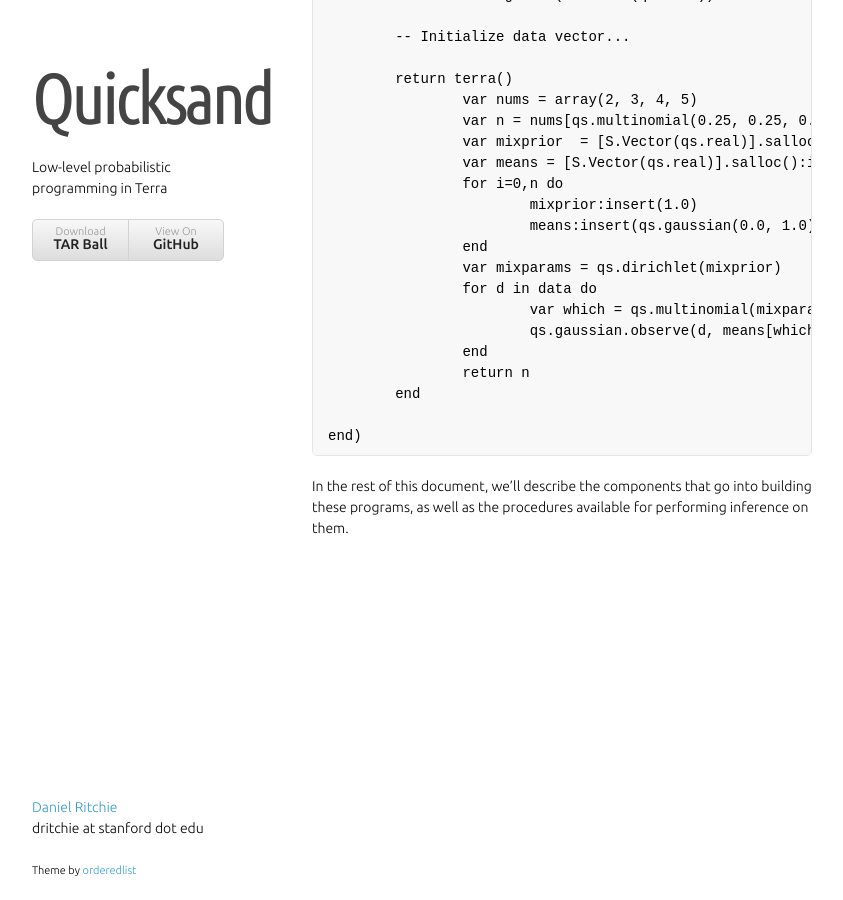
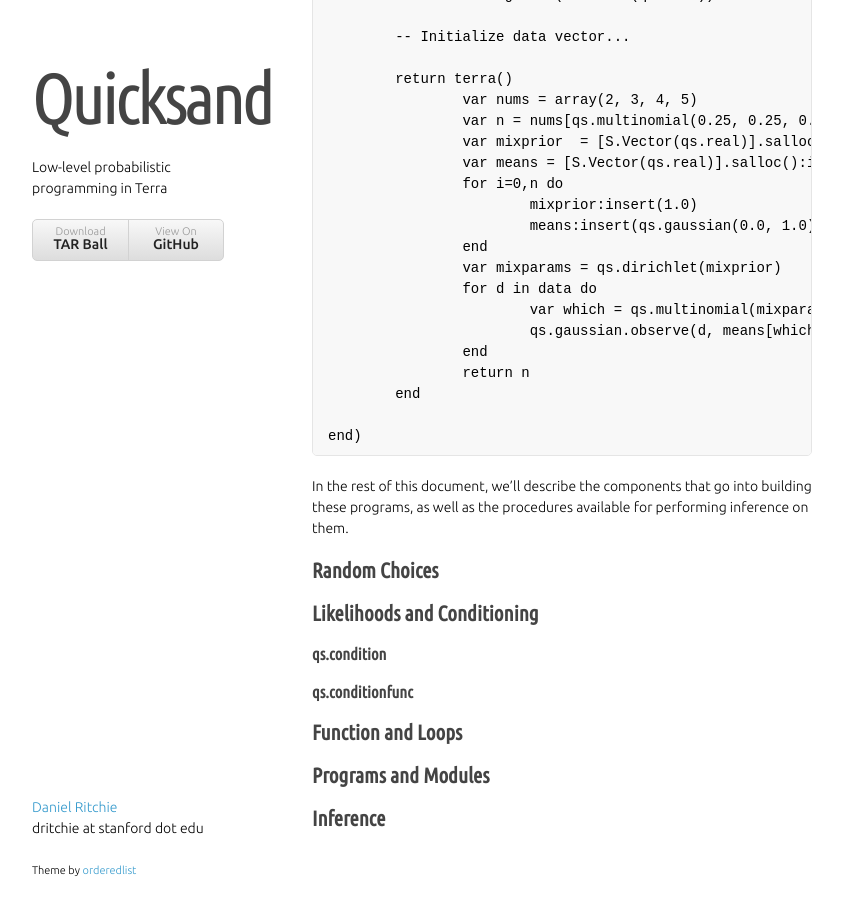
Before and after one commit to dritchie/quicksand, a Jekyll site: the page built from index.md, in a window 1280 px wide and 900 px high, scrolled down 1857 px. Shown: the whole window, without its empty margins (218-1061 px from the left). Built offline with Jekyll 4.4.1, drawn with Linux system fonts in a browser that asks for light colours; some web fonts are replaced; some of the changed text lies outside the part shown.

Commit message:
Fleshing out structure, seeing what it looks like.

```diff
--- a/index.md
+++ b/index.md
@@ -20,7 +20,7 @@ Then just add the following to your `.profile`, `.bashrc`, or equivalent file:
 Quicksand has been tested on OSX and should also work on Linux. On Windows, your mileage may vary.
 
 
-## A Simple Quicksand Program
+## Simple Quicksand Programs
 
 Let's take a look at a simple Quicksand program--a probabilistic "Hello, World," if you will:
 
@@ -95,3 +95,23 @@ Probabilistic programs can naturally represent distributions with a variable num
 	end)
 
 In the rest of this document, we'll describe the components that go into building these programs, as well as the procedures available for performing inference on them.
+
+
+## Random Choices
+
+
+## Likelihoods and Conditioning
+
+### qs.condition
+
+### qs.conditionfunc
+
+
+
+## Function and Loops
+
+
+## Programs and Modules
+
+
+## Inference
```
